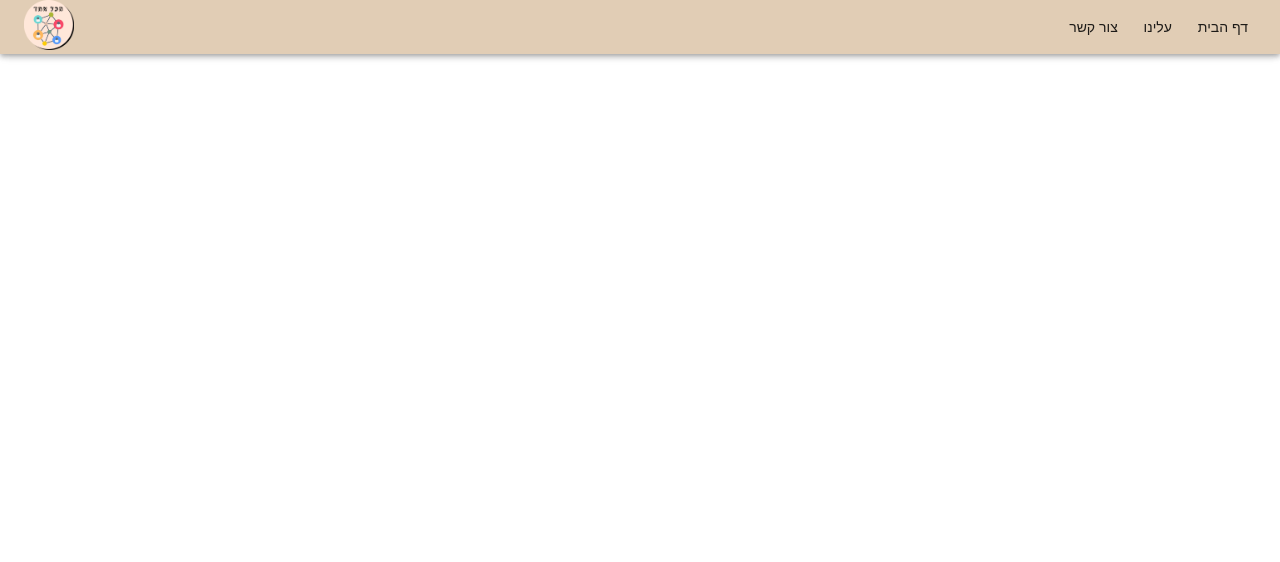
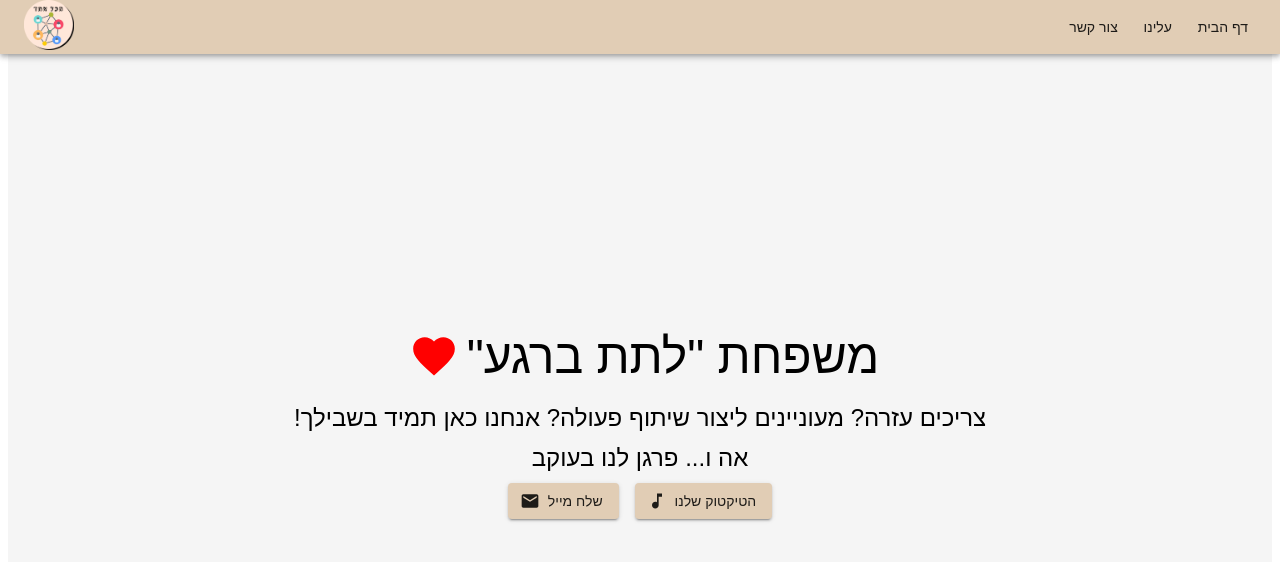
Before and after one commit to MatanShalem-IMOD/Project-Daumim, a React (Vite) app in the folder Daumim-front/: page /contact-us in a window 1280 px wide. Shown: the top 562 px of the page. Built offline with nearby package versions, Linux system fonts and the light colour scheme.

Commit message:
fix style

```diff
--- a/Daumim-front/src/components/ProductList/ProductListStyle.ts
+++ b/Daumim-front/src/components/ProductList/ProductListStyle.ts
@@ -14,7 +14,7 @@ export const getClasses = (theme: Theme) => ({
   }),
   searchInput: css({
     flex: 1,
-    maxWidth: 800,
+    maxWidth: 750,
     marginRight: theme.spacing(2),
   }),
   dropdown: css({
--- a/Daumim-front/src/view/ContactUs.tsx
+++ b/Daumim-front/src/view/ContactUs.tsx
@@ -1,14 +1,14 @@
 import { Box, Typography, Button } from "@mui/material";
 import FavoriteIcon from "@mui/icons-material/Favorite";
 import EmailIcon from "@mui/icons-material/Email";
+import MusicNoteIcon from "@mui/icons-material/MusicNote";
 
 export const ContactUs = () => {
   const handleEmailClick = () => {
     window.location.href = "mailto:noy@gmail.com";
   };
 
-  const TikTokRedirectButton = () => {
-    const handleRedirect = () => {
+  const handleTikTokClick = () => {
     window.location.href = "https://www.tiktok.com/@from_everyone"; // Replace with your TikTok account link
   };
 
@@ -41,8 +41,14 @@ export const ContactUs = () => {
       </Box>
 
       <Typography variant="h5" gutterBottom>
-          צריכים עזרה? מעוניינים ליצור שיתוף פעולה? אנחנו כאן תמיד בשבילך
+        !צריכים עזרה? מעוניינים ליצור שיתוף פעולה? אנחנו כאן תמיד בשבילך
       </Typography>
+
+      <Typography variant="h5" gutterBottom>
+        אה ו... פרגן לנו בעוקב
+      </Typography>
+
+      <Box sx={{ display: "flex", gap: 2 }}>
         <Button
           variant="contained"
           color="primary"
@@ -51,14 +57,15 @@ export const ContactUs = () => {
         >
           שלח מייל
         </Button>
-        <TikTokButton
+        <Button
           variant="contained"
-          startIcon={<TikTokIcon />} // Replace this with an appropriate TikTok icon
-          onClick={handleRedirect}
+          color="primary"
+          onClick={handleTikTokClick}
+          startIcon={<MusicNoteIcon />}
         >
-          Follow us on TikTok
-        </TikTokButton>
+          הטיקטוק שלנו
+        </Button>
+      </Box>
     </Box>
   );
-  }
 };
```
Lines whose indentation alone changed are shown as unchanged.
